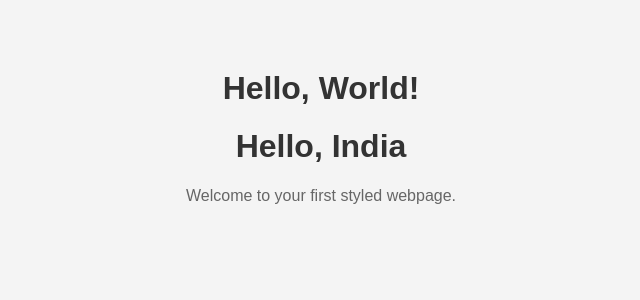
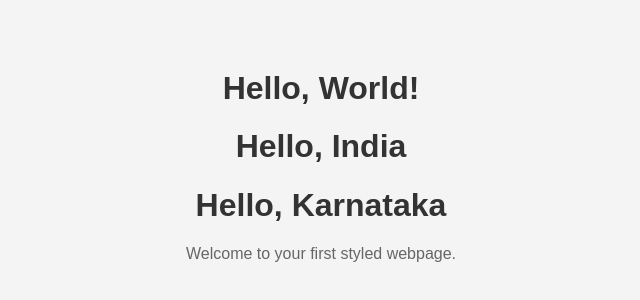
Before and after one commit to ManjunathVenkatesh-Mandya/project1, a plain HTML site: page index.html in a window 1280 px wide. Shown: the part 186-486 px from the top of the page, without its empty margins (319-959 px from the left). Drawn offline with Linux system fonts and the light colour scheme.

Commit message:
modified again

```diff
--- a/index.html
+++ b/index.html
@@ -10,6 +10,7 @@
     <div class="container">
         <h1>Hello, World!</h1>
         <h1>Hello, India</h1>
+        <h1>Hello, Karnataka</h1>
         <p>Welcome to your first styled webpage.</p>
     </div>
 </body>
```
